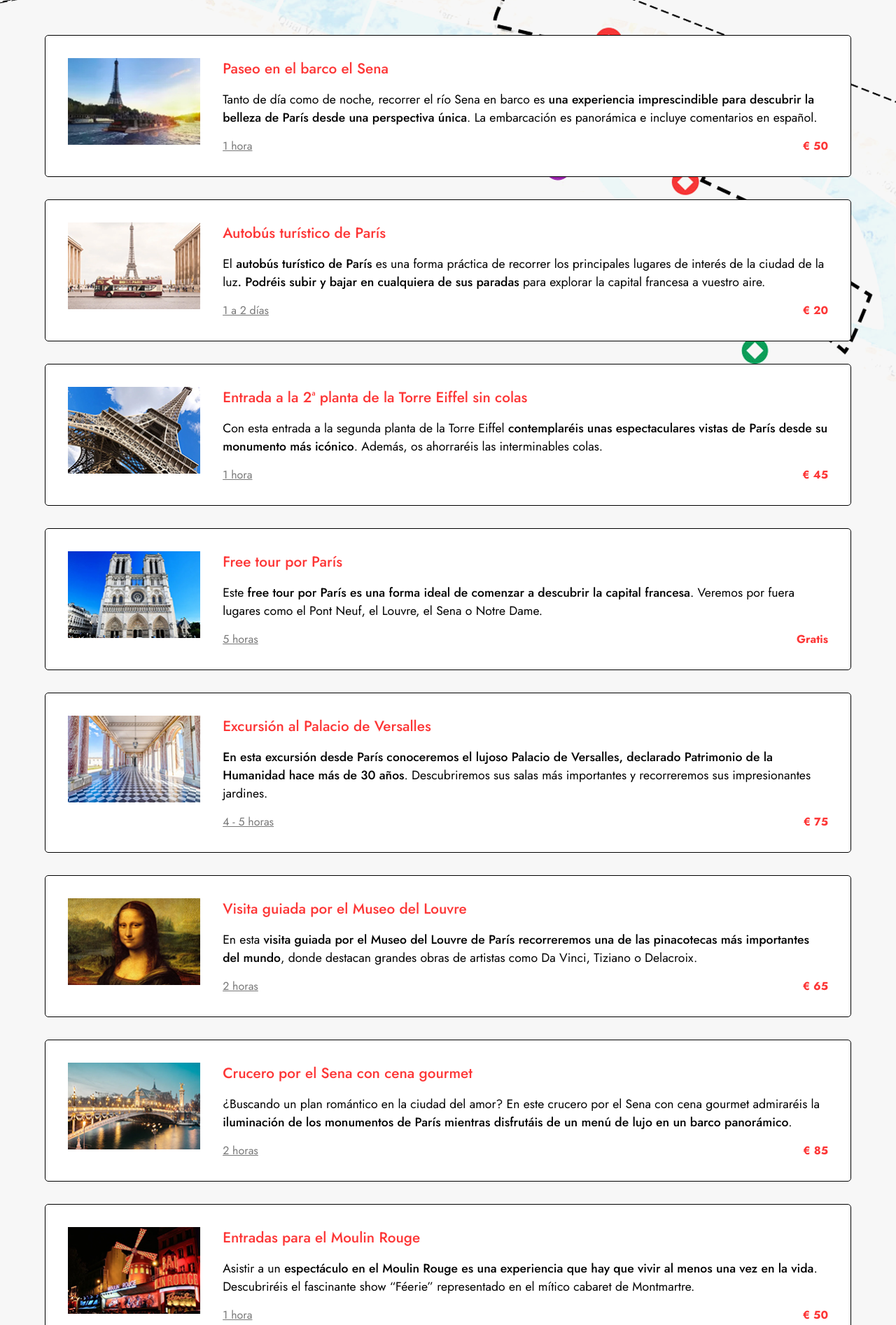
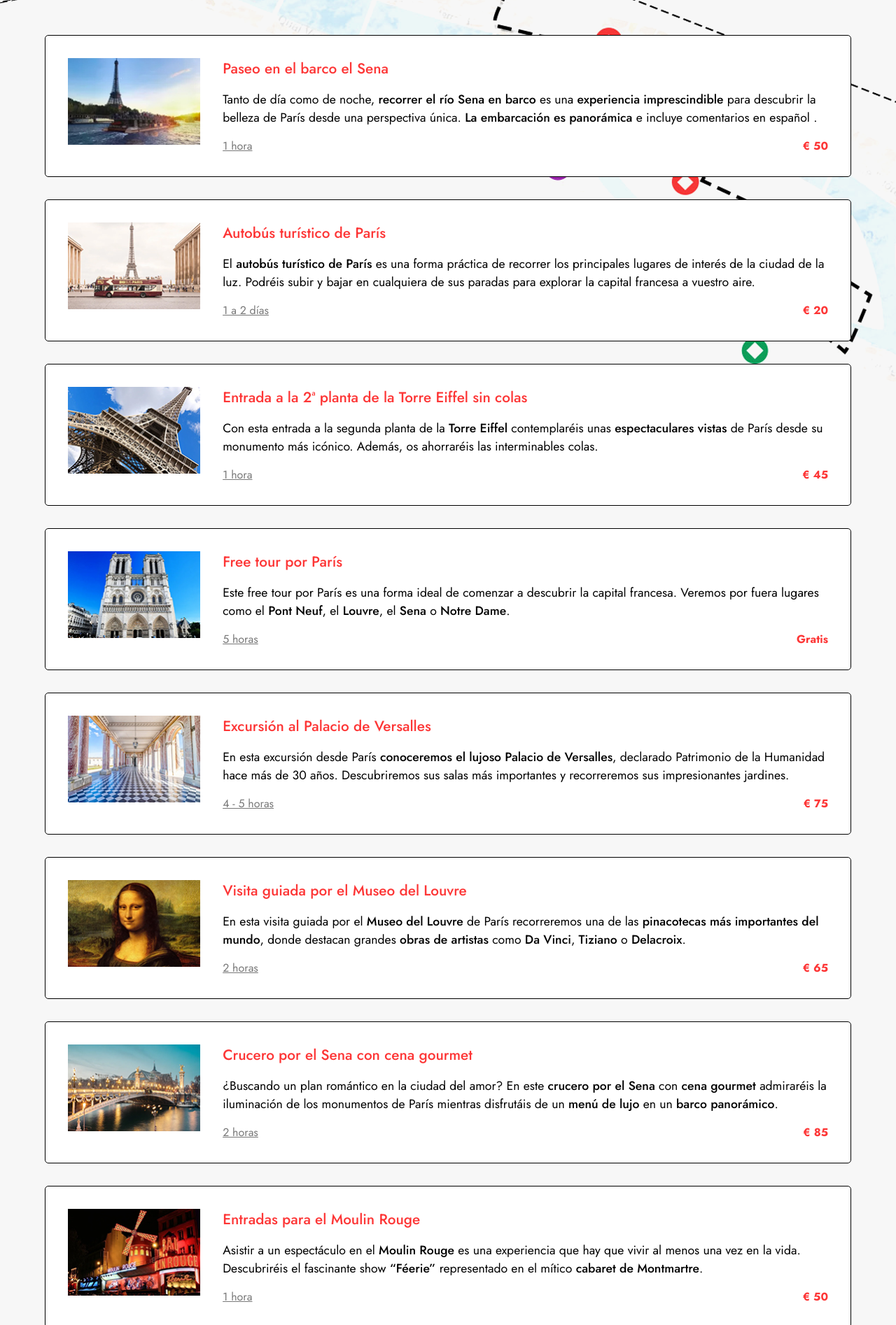
Before and after one commit to AlessanderDelgado/mdw-final-dwn1b, a website: page src/tickets.html in a window 1280 px wide. Shown: the part 760-2654 px from the top of the page at 70% size. Drawn offline with nearby package versions, Linux system fonts and the light colour scheme; files that its build step writes are made by us from their sources; files whose address does not match are found by name; a web font is replaced by a local one.

Commit message:
Semantic strong
Reinforeced some semantic

```diff
--- a/src/sass/base/_fonts.scss
+++ b/src/sass/base/_fonts.scss
@@ -3,5 +3,7 @@ $primary-font: 'Jost',Arial, Helvetica, sans-serif;
 
 
 strong {
-    font-weight: 500;
+    span {
+            font-weight: 500;
+        }
 }
--- a/src/sass/components/_tickets.scss
+++ b/src/sass/components/_tickets.scss
@@ -32,9 +32,9 @@
     font-size: 1.1rem;
 }
 
-.ticket-card--text span{
-    font-weight: 400;
-}
+// .ticket-card--text span{
+//     font-weight: 400;
+// }
 
 .ticket-card--info{
     background-color: $complementary-color;
--- a/src/tickets.html
+++ b/src/tickets.html
@@ -43,32 +43,7 @@
             </div>
         </div>
     </header>
-<!-- <header>
-    <div class="isologo">
-        <h1>PARIS</h1>
-    </div>
-    <nav class="menu">
-        <ul>
-            <li><a href="index.html">Inicio</a></li>
-            <li>Galería</li>
-            <li><a href="tickets.html">Tickets</a></li>
-            <li><a href="poi.html">Ubicaciones</a></li>
-            <li><a href="contacto.html">Contacto</a></li>
-            <li>Idiomas</li>
-        </ul>
-    </nav>
-</header> -->
-
     <main class="container">
-        <!-- <div class="hero-banner-map">
-            <div class="hero-banner--text">
-                <h2>Tickets</h2>
-                <p>Todas las excursiones y actividades en Paris</p>
-            </div>
-        </div>
-        <div class="hero-banner-map--bottom">
-
-        </div> -->
         <div class="ticket-cards--container">
             <ul>
                 <li class="ticket-card--info">
@@ -77,7 +52,7 @@
                     </div>
                     <div class="ticket-card--text">
                         <h3>Paseo en el barco el Sena</h3>
-                        <p>Tanto de día como de noche, recorrer el río Sena en barco es <strong> una experiencia imprescindible para descubrir la belleza de París desde una perspectiva única</strong>. La embarcación es panorámica e incluye comentarios en español.</p>
+                        <p>Tanto de día como de noche, <strong><span> recorrer el río Sena en barco</span></strong> es una <strong><span> experiencia imprescindible</span> para descubrir la belleza de París</strong> desde una perspectiva única. <strong> <span> La embarcación es panorámica</span> e incluye comentarios en español</strong> .</p>
                         <div class="ticket-card-text--icon">
                             <span class="ticket-card--hour">1 hora</span>
                             <span class="ticket-card--money">€ 50</span>
@@ -90,7 +65,7 @@
                     </div>
                     <div class="ticket-card--text">
                         <h3>Autobús turístico de París</h3>
-                        <p>El <strong> autobús turístico de París <span> es una forma práctica de recorrer los principales lugares de interés de la ciudad de la luz</span>. Podréis subir y bajar en cualquiera de sus paradas</strong> para explorar la capital francesa a vuestro aire.</p>
+                        <p>El <strong> <span>autobús turístico de París</span>  es una forma práctica de recorrer los principales lugares de interés de la ciudad </strong> de la luz. <strong> Podréis subir y bajar en cualquiera de sus paradas</strong> para explorar la capital francesa a vuestro aire.</p>
                         <div class="ticket-card-text--icon">
                             <span class="ticket-card--hour">1 a 2 días</span>
                             <span class="ticket-card--money">€ 20</span>
@@ -103,7 +78,7 @@
                     </div>
                     <div class="ticket-card--text">
                         <h3>Entrada a la 2ª planta de la Torre Eiffel sin colas</h3>
-                        <p>Con esta entrada a la segunda planta de la Torre Eiffel <strong> contemplaréis unas espectaculares vistas de París desde su monumento más icónico</strong>. Además, os ahorraréis las interminables colas.</p>
+                        <p>Con esta  <strong>entrada a la segunda planta de la <span> Torre Eiffel</span></strong> <strong> contemplaréis unas <span> espectaculares vistas</span> de París desde su monumento más icónico</strong>. Además, os ahorraréis las interminables colas.</p>
                         <div class="ticket-card-text--icon">
                             <span class="ticket-card--hour">1 hora</span>
                             <span class="ticket-card--money">€ 45</span>
@@ -116,7 +91,7 @@
                     </div>
                     <div class="ticket-card--text">
                         <h3>Free tour por París</h3>
-                        <p>Este <strong>free tour por París  es una forma ideal de comenzar a descubrir la capital francesa</strong>. Veremos por fuera lugares como el Pont Neuf, el Louvre, el Sena o Notre Dame.</p>
+                        <p>Este <strong>free tour por París</strong>  es una forma ideal de comenzar a descubrir la capital francesa. <strong> Veremos por fuera lugares como el <span> Pont Neuf</span>, el <span> Louvre</span>, el <span> Sena</span> o <span> Notre Dame</span></strong>.</p>
                         <div class="ticket-card-text--icon">
                             <span class="ticket-card--hour">5 horas</span>
                             <span class="ticket-card--money">Gratis</span>
@@ -129,7 +104,7 @@
                     </div>
                     <div class="ticket-card--text">
                         <h3>Excursión al Palacio de Versalles</h3>
-                        <p><strong> En esta excursión desde París conoceremos el lujoso Palacio de Versalles, declarado Patrimonio de la Humanidad hace más de 30 años</strong>. Descubriremos sus salas más importantes y recorreremos sus impresionantes jardines.</p>
+                        <p><strong> En esta excursión desde París <span> conoceremos el lujoso Palacio de Versalles</span>, declarado Patrimonio de la Humanidad hace más de 30 años</strong>. Descubriremos sus salas más importantes y recorreremos sus impresionantes jardines.</p>
                         <div class="ticket-card-text--icon">
                             <span class="ticket-card--hour">4 - 5 horas</span>
                             <span class="ticket-card--money">€ 75</span>
@@ -142,7 +117,7 @@
                     </div>
                     <div class="ticket-card--text">
                         <h3>Visita guiada por el Museo del Louvre</h3>
-                        <p>En esta <strong> visita guiada por el Museo del Louvre de París recorreremos una de las pinacotecas más importantes del mundo</strong>, donde destacan grandes obras de artistas como Da Vinci, Tiziano o Delacroix.</p>
+                        <p>En esta <strong> visita guiada por el <span> Museo del Louvre</span> de París recorreremos una de las <span> pinacotecas más importantes del mundo</span></strong>, donde destacan <strong> grandes <span> obras de artistas</span> como <span> Da Vinci</span>, <span> Tiziano</span> o <span>Delacroix</span></strong>.</p>
                         <div class="ticket-card-text--icon">
                             <span class="ticket-card--hour">2 horas</span>
                             <span class="ticket-card--money">€ 65</span>
@@ -155,7 +130,7 @@
                     </div>
                     <div class="ticket-card--text">
                         <h3>Crucero por el Sena con cena gourmet</h3>
-                        <p>¿Buscando un plan romántico en la ciudad del amor? En este crucero por el Sena con cena gourmet admiraréis la <strong> iluminación de los monumentos de París mientras disfrutáis de un menú de lujo en un barco panorámico</strong>.</p>
+                        <p>¿Buscando un plan romántico en la ciudad del amor? En este <strong> <span> crucero por el Sena</span> con <span> cena gourmet</span> </strong> admiraréis la <strong> iluminación de los monumentos de París mientras disfrutáis de un <span> menú de lujo</span> en un <span> barco panorámico</span></strong>.</p>
                         <div class="ticket-card-text--icon">
                             <span class="ticket-card--hour">2 horas</span>
                             <span class="ticket-card--money">€ 85</span>
@@ -168,7 +143,7 @@
                     </div>
                     <div class="ticket-card--text">
                         <h3>Entradas para el Moulin Rouge</h3>
-                        <p>Asistir a un <strong> espectáculo en el Moulin Rouge es una experiencia que hay que vivir al menos una vez en la vida</strong>. Descubriréis el fascinante show “Féerie” representado en el mítico cabaret de Montmartre.</p>
+                        <p>Asistir a un <strong> espectáculo en el <span> Moulin Rouge</span> es una experiencia que hay que vivir al menos una vez en la vida</strong>. Descubriréis el fascinante <strong> show <span> “Féerie”</span> representado en el mítico <span> cabaret de Montmartre</span></strong>.</p>
                         <div class="ticket-card-text--icon">
                             <span class="ticket-card--hour">1 hora</span>
                             <span class="ticket-card--money">€ 50</span>
@@ -181,7 +156,7 @@
                     </div>
                     <div class="ticket-card--text">
                         <h3>Entrada al Arco del Triunfo sin colas</h3>
-                        <p>El <strong> Arco del Triunfo de París es uno de los emblemas monumentales de la capital francesa</strong>. Con esta entrada podréis visitar su mirador y su exposición sin tener que esperar colas.</p>
+                        <p>El <strong> <span>Arco del Triunfo</span>  de París es uno de los emblemas monumentales</strong> de la capital francesa. <strong>  Con esta entrada podréis visitar su mirador y su exposición <span> sin tener que esperar colas</span></strong>.</p>
                         <div class="ticket-card-text--icon">
                             <span class="ticket-card--hour">2 horas</span>
                             <span class="ticket-card--money">€ 205</span>
@@ -194,7 +169,7 @@
                     </div>
                     <div class="ticket-card--text">
                         <h3>Excursión al Mont Saint Michel</h3>
-                        <p>En esta excursión desde París <strong> visitaremos el Mont Saint Michel</strong>, una de las atracciones turísticas más populares de Francia. La isla, declarada <strong> Patrimonio de la Humanidad por la Unesco</strong>.</p>
+                        <p>En esta excursión desde París <strong> visitaremos el <span> Mont Saint Michel</span></strong>, una de las atracciones turísticas más populares de Francia. La isla, declarada <strong> <span> Patrimonio de la Humanidad</span> por la <abbr title="Organización de las Naciones Unidas para la Educación, la Ciencia y la Cultura"> Unesco</abbr></strong>.</p>
                         <div class="ticket-card-text--icon">
                             <span class="ticket-card--hour">14 horas</span>
                             <span class="ticket-card--money">€ 150</span>
@@ -207,7 +182,7 @@
                     </div>
                     <div class="ticket-card--text">
                         <h3>Free tour por Montmartre</h3>
-                        <p>Recorreremos <strong> uno de los barrios más artísticos de París en este free tour por Montmartre</strong>. Pasaremos junto a los <strong>cabarets más importantes</strong>  y los <strong> cafés más alternativos</strong> de la capital francesa.</p>
+                        <p>Recorreremos <strong> uno de los <span> barrios más artísticos</span> de París en este free tour por <span>  Montmartre</span></strong>. Pasaremos junto a los <strong> <span> cabarets más importantes</span> y los  <span> cafés más alternativos</span> de la capital francesa</strong> .</p>
                         <div class="ticket-card-text--icon">
                             <span class="ticket-card--hour">2 horas y 30 minutos</span>
                             <span class="ticket-card--money">Gratis</span>
@@ -220,7 +195,7 @@
                     </div>
                     <div class="ticket-card--text">
                         <h3>Entrada a la Sainte Chapelle sin colas</h3>
-                        <p>Con esta entrada visitaréis la Sainte Chapelle y os adentraréis en una de las joyas del gótico, donde os aguardan <strong> vidrieras de altura y uno de los grandes tesoros de la Cristiandad</strong>.</p>
+                        <p> <strong> Con esta entrada visitaréis la <span> Sainte Chapelle</span></strong> y <strong> os adentraréis en una de las <span> joyas del gótico</span></strong>, donde os aguardan <strong>  <span> vidrieras de altura</span> y uno de los <span> grandes tesoros de la Cristiandad</span></strong>.</p>
                         <div class="ticket-card-text--icon">
                             <span class="ticket-card--hour">1 hora</span>
                             <span class="ticket-card--money">€ 11,50</span>
@@ -233,7 +208,7 @@
                     </div>
                     <div class="ticket-card--text">
                         <h3>Barco turístico de París Batobus</h3>
-                        <p>Navegando por el río Sena a bordo del <strong> Batobus, el barco turístico</strong> de París, <strong> podréis subir y bajar tantas veces como queráis</strong> durante 24 o 48 horas.</p>
+                        <p><strong> Navegando por el río <span> Sena</span> a bordo del <span> Batobus, el barco turístico</span></strong> de París, <strong> podréis subir y bajar tantas veces como queráis</strong> durante 24 o 48 horas.</p>
                         <div class="ticket-card-text--icon">
                             <span class="ticket-card--hour">1 - 2 días</span>
                             <span class="ticket-card--money">€ 17</span>
```
Also changed, not shown: src/index.html (+6 -6 lines), src/poi.html (+2 -12 lines).
